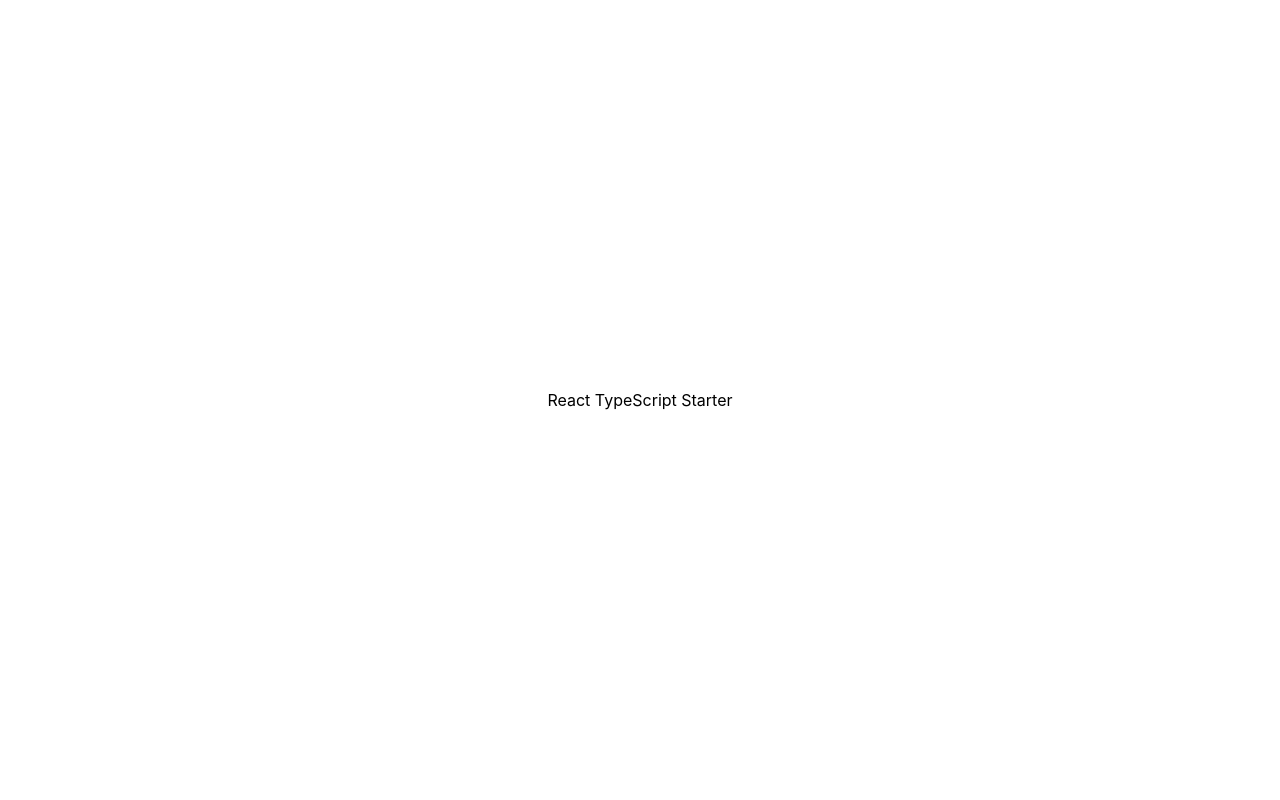
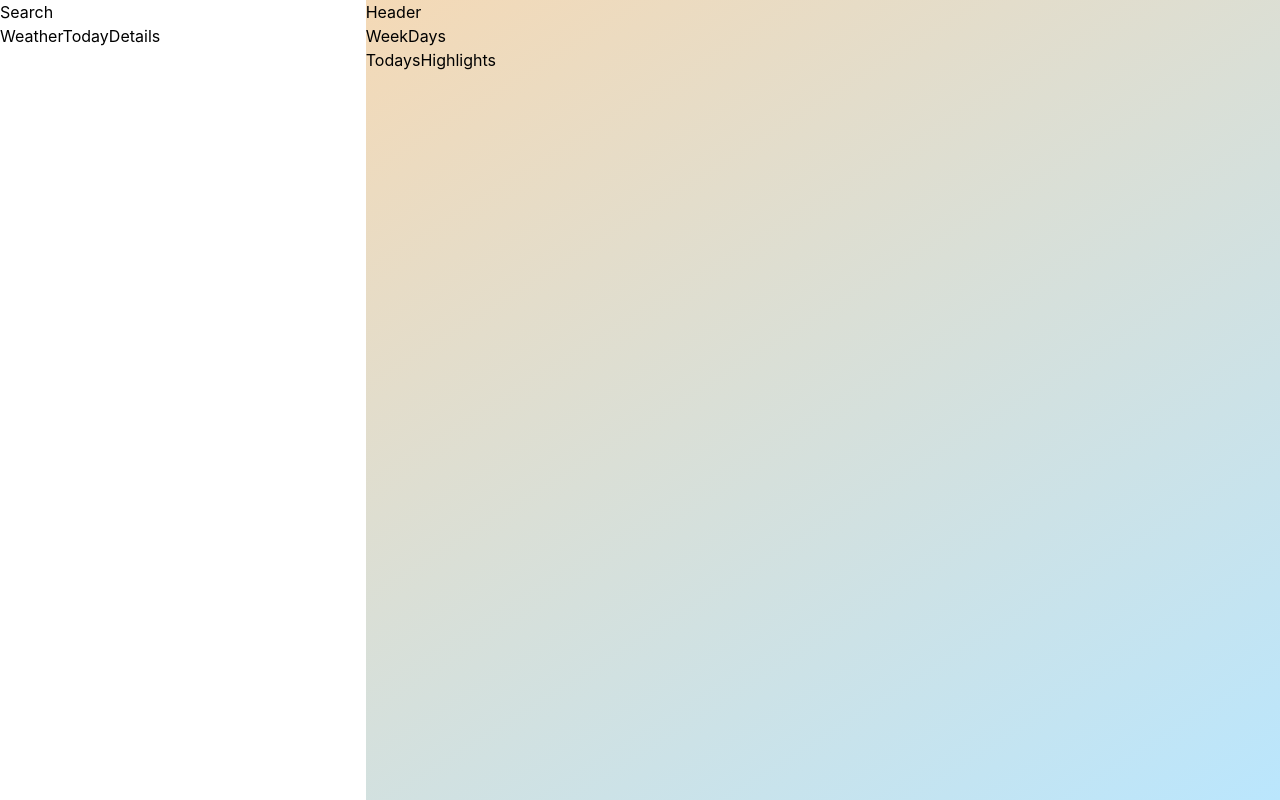
Before and after one commit to vladavoX/weather_app, a React (Vite) app: page / in a window 1280 px wide. Built offline with nearby package versions, Linux system fonts and the light colour scheme.

Commit message:
Basic app structure

```diff
--- a/src/App.tsx
+++ b/src/App.tsx
@@ -1,7 +1,11 @@
+import CentralView from './components/CentralView'
+import LeftSidebar from './components/LeftSidebar'
+
 function App() {
   return (
-    <div className='h-screen flex justify-center items-center'>
-      <h1>React TypeScript Starter</h1>
+    <div className='h-screen flex justify-center items-center bg-gradient-to-br from-orange-200 to-sky-200'>
+      <LeftSidebar />
+      <CentralView />
     </div>
   )
 }
--- /dev/null
+++ b/src/components/CentralView.tsx
@@ -0,0 +1,15 @@
+import Header from './Header'
+import TodaysHighlights from './TodaysHighlights'
+import WeekDays from './WeekDays'
+
+const CentralView = () => {
+  return (
+    <div className='w-full h-screen'>
+      <Header />
+      <WeekDays />
+      <TodaysHighlights />
+    </div>
+  )
+}
+
+export default CentralView
--- /dev/null
+++ b/src/components/Header.tsx
@@ -0,0 +1,5 @@
+const Header = () => {
+  return <div>Header</div>
+}
+
+export default Header
--- /dev/null
+++ b/src/components/LeftSidebar.tsx
@@ -0,0 +1,13 @@
+import Search from './Search'
+import WeatherTodayDetails from './WeatherTodayDetails'
+
+const LeftSidebar = () => {
+  return (
+    <div className='w-2/5 bg-white h-screen'>
+      <Search />
+      <WeatherTodayDetails />
+    </div>
+  )
+}
+
+export default LeftSidebar
--- /dev/null
+++ b/src/components/Search.tsx
@@ -0,0 +1,5 @@
+const Search = () => {
+  return <div>Search</div>
+}
+
+export default Search
--- /dev/null
+++ b/src/components/TodaysHighlights.tsx
@@ -0,0 +1,5 @@
+const TodaysHighlights = () => {
+  return <div>TodaysHighlights</div>
+}
+
+export default TodaysHighlights
--- /dev/null
+++ b/src/components/WeatherTodayDetails.tsx
@@ -0,0 +1,5 @@
+const WeatherTodayDetails = () => {
+  return <div>WeatherTodayDetails</div>
+}
+
+export default WeatherTodayDetails
--- /dev/null
+++ b/src/components/WeekDays.tsx
@@ -0,0 +1,5 @@
+const WeekDays = () => {
+  return <div>WeekDays</div>
+}
+
+export default WeekDays
```
